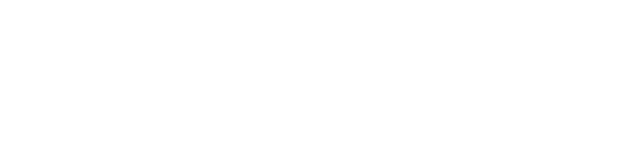
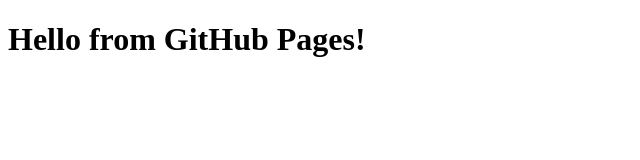
Before and after one commit to bolan004/testing, a plain HTML site: page index.html in a window 1280 px wide. Shown: the whole page, without its empty margins (0-640 px from the left). Drawn offline with Linux system fonts and the light colour scheme.

Commit message:
Update index.html

```diff
--- a/index.html
+++ b/index.html
@@ -1 +1,9 @@
 <!DOCTYPE html>
+<html>
+<head>
+  <title>It Works!</title>
+</head>
+<body>
+  <h1>Hello from GitHub Pages!</h1>
+</body>
+</html>
```
